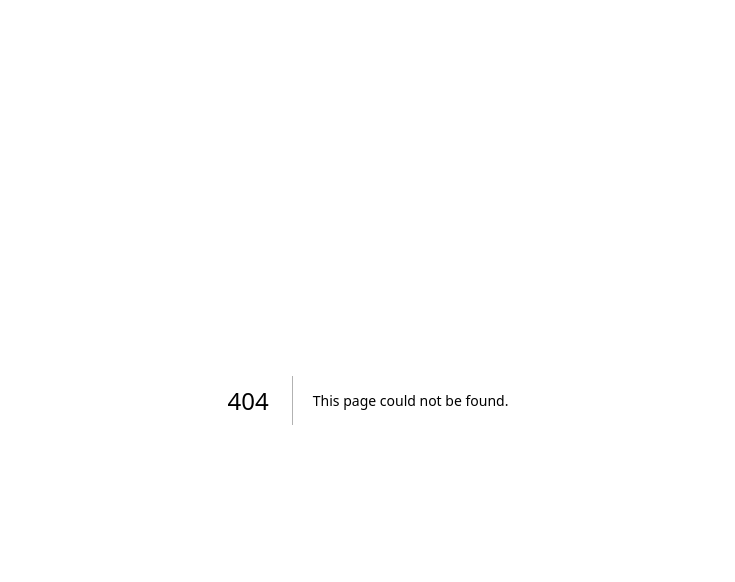
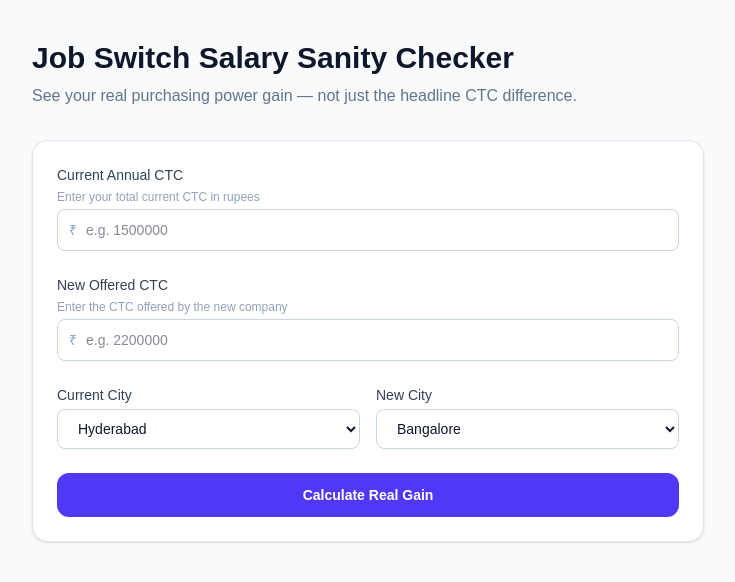
Before and after one commit to pavananumoju/financetools, a Next.js app: page /job-switch-calculator in a window 1280 px wide. Before the commit this address had no page. Shown: the top 582 px of the page, without its empty margins (272-1007 px from the left). Built offline with nearby package versions, Linux system fonts and the light colour scheme.

Commit message:
feat: add job switch salary sanity checker tool 1.1

```diff
--- /dev/null
+++ b/app/job-switch-calculator/page.js
@@ -0,0 +1,203 @@
+'use client'
+
+import { useState } from 'react'
+import CalculatorInput from '@/components/ui/CalculatorInput'
+import { CITIES } from '@/constants/cityIndex'
+import { calculateJobSwitch } from '@/utils/jobSwitchCalculator'
+
+export default function JobSwitchCalculatorPage() {
+  const [currentCTC, setCurrentCTC] = useState('')
+  const [newCTC, setNewCTC] = useState('')
+  const [currentCity, setCurrentCity] = useState('Hyderabad')
+  const [newCity, setNewCity] = useState('Bangalore')
+  const [results, setResults] = useState(null)
+
+  const inputClass = "w-full rounded-lg border border-slate-300 bg-white px-4 py-2.5 text-slate-900 text-sm focus:outline-none focus:ring-2 focus:ring-indigo-500"
+
+  const [error, setError] = useState('')
+
+function handleCalculate() {
+  setError('')
+
+  if (!currentCTC || !newCTC) {
+    setError('Please enter both your current and new CTC to calculate.')
+    setResults(null)
+    return
+  }
+
+  if (Number(currentCTC) <= 0 || Number(newCTC) <= 0) {
+    setError('CTC values must be greater than zero.')
+    setResults(null)
+    return
+  }
+
+  if (Number(currentCTC) < 100000) {
+    setError('Current CTC seems too low. Please enter annual CTC in rupees.')
+    setResults(null)
+    return
+  }
+
+  if (Number(newCTC) > 100000000) {
+    setError('New CTC value seems unusually high. Please double check.')
+    setResults(null)
+    return
+  }
+
+  const result = calculateJobSwitch({
+    currentCTC: Number(currentCTC),
+    newCTC: Number(newCTC),
+    currentCity,
+    newCity,
+  })
+  setResults(result)
+}
+
+  function formatINR(amount) {
+    return Math.abs(amount).toLocaleString('en-IN')
+  }
+
+  return (
+    <main className="min-h-screen bg-slate-50 px-4 py-10">
+      <div className="mx-auto max-w-2xl">
+
+        {/* Page Header */}
+        <div className="mb-8">
+          <h1 className="text-3xl font-bold text-slate-900">
+            Job Switch Salary Sanity Checker
+          </h1>
+          <p className="mt-2 text-slate-500">
+            See your real purchasing power gain — not just the headline CTC difference.
+          </p>
+        </div>
+
+        {/* Input Card */}
+        <div className="rounded-2xl border border-slate-200 bg-white p-6 shadow-sm">
+          <div className="flex flex-col gap-6">
+
+            <CalculatorInput
+              label="Current Annual CTC"
+              hint="Enter your total current CTC in rupees"
+            >
+              <div className="relative">
+                <span className="absolute left-3 top-1/2 -translate-y-1/2 text-slate-400 text-sm">₹</span>
+                <input
+                  type="number"
+                  placeholder="e.g. 1500000"
+                  value={currentCTC}
+                  onChange={(e) => setCurrentCTC(e.target.value)}
+                  className={`${inputClass} pl-7`}
+                />
+              </div>
+            </CalculatorInput>
+
+            <CalculatorInput
+              label="New Offered CTC"
+              hint="Enter the CTC offered by the new company"
+            >
+              <div className="relative">
+                <span className="absolute left-3 top-1/2 -translate-y-1/2 text-slate-400 text-sm">₹</span>
+                <input
+                  type="number"
+                  placeholder="e.g. 2200000"
+                  value={newCTC}
+                  onChange={(e) => setNewCTC(e.target.value)}
+                  className={`${inputClass} pl-7`}
+                />
+              </div>
+            </CalculatorInput>
+
+            <div className="grid grid-cols-2 gap-4">
+              <CalculatorInput label="Current City">
+                <select
+                  value={currentCity}
+                  onChange={(e) => setCurrentCity(e.target.value)}
+                  className={inputClass}
+                >
+                  {CITIES.map(city => (
+                    <option key={city} value={city}>{city}</option>
+                  ))}
+                </select>
+              </CalculatorInput>
+
+              <CalculatorInput label="New City">
+                <select
+                  value={newCity}
+                  onChange={(e) => setNewCity(e.target.value)}
+                  className={inputClass}
+                >
+                  {CITIES.map(city => (
+                    <option key={city} value={city}>{city}</option>
+                  ))}
+                </select>
+              </CalculatorInput>
+            </div>
+            {error && (
+            <div className="rounded-lg bg-red-50 border border-red-200 px-4 py-3">
+                <p className="text-sm text-red-700">{error}</p>
+            </div>
+            )}
+            <button
+              onClick={handleCalculate}
+              className="w-full rounded-xl bg-indigo-600 py-3 text-sm font-semibold text-white hover:bg-indigo-700 transition-colors"
+            >
+              Calculate Real Gain
+            </button>
+
+          </div>
+        </div>
+
+        {/* Results Card — only shows after calculation */}
+        {results && (
+          <div className="mt-6 rounded-2xl border border-slate-200 bg-white p-6 shadow-sm">
+
+            {/* Unique Output — most prominent */}
+            <div className={`rounded-xl p-5 mb-6 ${results.isRealLoss ? 'bg-red-50 border border-red-200' : 'bg-emerald-50 border border-emerald-200'}`}>
+              <p className="text-sm font-medium text-slate-600 mb-1">
+                Real Purchasing Power Gain
+              </p>
+              <p className={`text-4xl font-black ${results.isRealLoss ? 'text-red-600' : 'text-emerald-600'}`}>
+                {results.isRealLoss ? '−' : '+'}₹{formatINR(results.realGain)}
+              </p>
+              <p className={`text-sm font-semibold mt-1 ${results.isRealLoss ? 'text-red-500' : 'text-emerald-500'}`}>
+                {results.realGainPercent > 0 ? '+' : ''}{results.realGainPercent}% real hike after city cost adjustment
+              </p>
+            </div>
+
+            {/* Supporting Numbers */}
+            <div className="grid grid-cols-2 gap-4 mb-6">
+              <div className="rounded-lg bg-slate-50 p-4">
+                <p className="text-xs text-slate-500 mb-1">Nominal Hike (on paper)</p>
+                <p className="text-xl font-bold text-slate-900">
+                  +₹{formatINR(results.nominalGain)}
+                </p>
+                <p className="text-xs text-slate-500 mt-1">+{results.nominalGainPercent}%</p>
+              </div>
+
+              <div className="rounded-lg bg-slate-50 p-4">
+                <p className="text-xs text-slate-500 mb-1">Break-even CTC in {newCity}</p>
+                <p className="text-xl font-bold text-slate-900">
+                  ₹{formatINR(results.breakEvenCTC)}
+                </p>
+                <p className="text-xs text-slate-500 mt-1">minimum to match current lifestyle</p>
+              </div>
+            </div>
+
+            {/* Plain language insight */}
+            <div className="rounded-lg bg-indigo-50 border border-indigo-100 p-4">
+              <p className="text-sm text-indigo-800">
+                {results.isSameCity
+                  ? `You are staying in ${currentCity}. Your real hike matches your nominal hike — no city cost adjustment needed.`
+                  : results.isRealLoss
+                  ? `Moving from ${currentCity} to ${newCity} costs you ${Math.abs(results.costDifferencePercent)}% more in living expenses. Your ₹${formatINR(results.nominalGain)} nominal hike is actually a purchasing power loss. You needed at least ₹${formatINR(results.breakEvenCTC)} just to break even.`
+                  : `Moving from ${currentCity} to ${newCity} costs ${results.costDifferencePercent > 0 ? results.costDifferencePercent + '% more' : Math.abs(results.costDifferencePercent) + '% less'} in living expenses. Your ₹${formatINR(results.nominalGain)} nominal hike translates to a real gain of ₹${formatINR(results.realGain)} in purchasing power.`
+                }
+              </p>
+            </div>
+
+          </div>
+        )}
+
+      </div>
+    </main>
+  )
+}
--- /dev/null
+++ b/components/ui/CalculatorInput.js
@@ -0,0 +1,9 @@
+export default function CalculatorInput({ label, hint, children }) {
+  return (
+    <div className="flex flex-col gap-1">
+      <label className="text-sm font-medium text-slate-700">{label}</label>
+      {hint && <p className="text-xs text-slate-400">{hint}</p>}
+      {children}
+    </div>
+  )
+}
--- /dev/null
+++ b/constants/cityIndex.js
@@ -0,0 +1,13 @@
+export const CITY_INDEX = {
+  "Bangalore": 100,
+  "Mumbai": 125,
+  "Delhi/NCR": 115,
+  "Pune": 90,
+  "Hyderabad": 88,
+  "Chennai": 88,
+  "Kolkata": 78,
+  "Ahmedabad": 82,
+  "Tier 2 / Remote": 65,
+}
+
+export const CITIES = Object.keys(CITY_INDEX)
--- /dev/null
+++ b/utils/jobSwitchCalculator.js
@@ -0,0 +1,32 @@
+import { CITY_INDEX } from '@/constants/cityIndex'
+
+export function calculateJobSwitch({ currentCTC, newCTC, currentCity, newCity }) {
+  const currentIndex = CITY_INDEX[currentCity]
+  const newIndex = CITY_INDEX[newCity]
+
+  // Adjust new CTC to equivalent purchasing power in current city
+  const adjustedNewCTC = newCTC * (currentIndex / newIndex)
+
+  const nominalGain = newCTC - currentCTC
+  const realGain = adjustedNewCTC - currentCTC
+
+  const nominalGainPercent = (nominalGain / currentCTC) * 100
+  const realGainPercent = (realGain / currentCTC) * 100
+
+  // Minimum CTC needed in new city to match current lifestyle
+  const breakEvenCTC = currentCTC * (newIndex / currentIndex)
+
+  const costDifferencePercent = ((newIndex - currentIndex) / currentIndex) * 100
+
+  return {
+    nominalGain: Math.round(nominalGain),
+    realGain: Math.round(realGain),
+    nominalGainPercent: parseFloat(nominalGainPercent.toFixed(1)),
+    realGainPercent: parseFloat(realGainPercent.toFixed(1)),
+    adjustedNewCTC: Math.round(adjustedNewCTC),
+    breakEvenCTC: Math.round(breakEvenCTC),
+    costDifferencePercent: parseFloat(costDifferencePercent.toFixed(1)),
+    isRealLoss: realGain < 0,
+    isSameCity: currentCity === newCity,
+  }
+}
```
Also changed, not shown: 1 other file (tests, documents, lock files or other folders).
